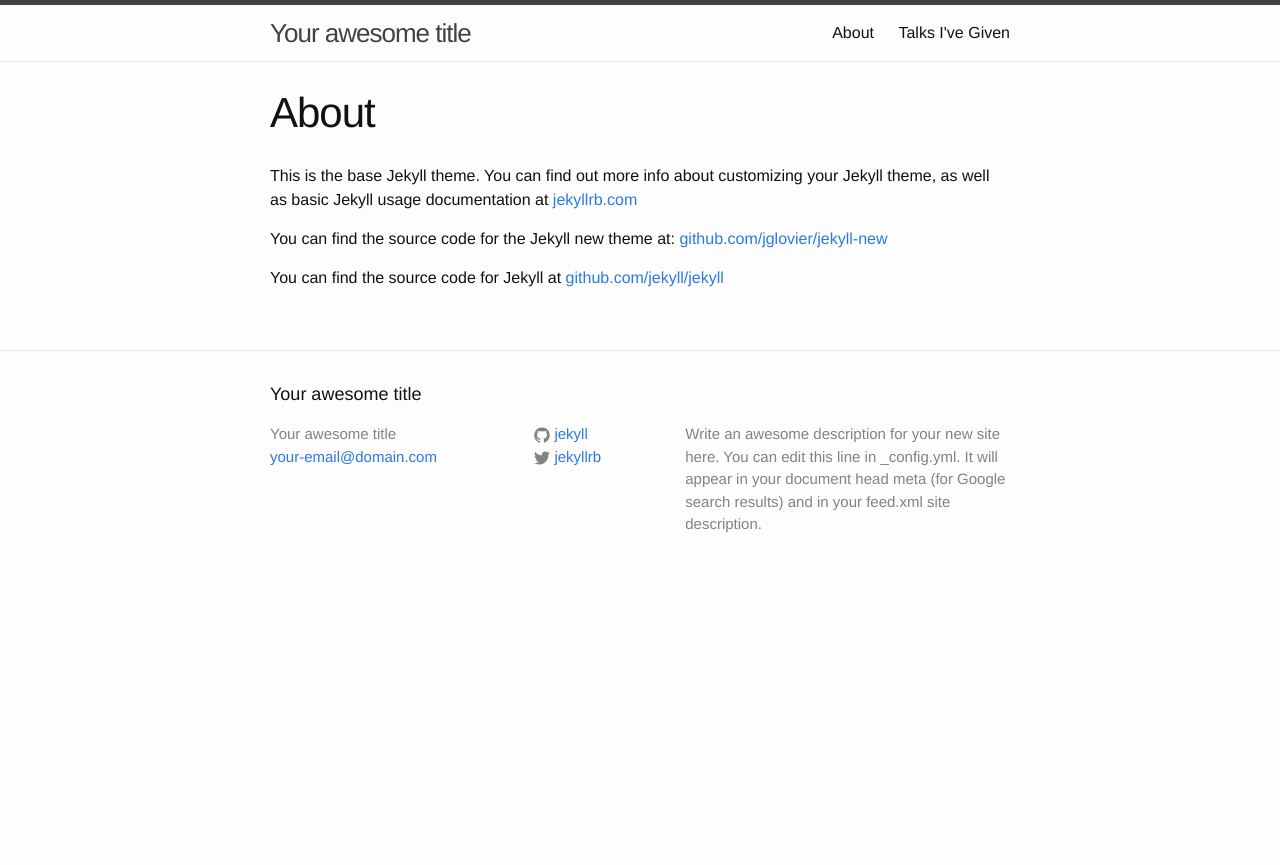
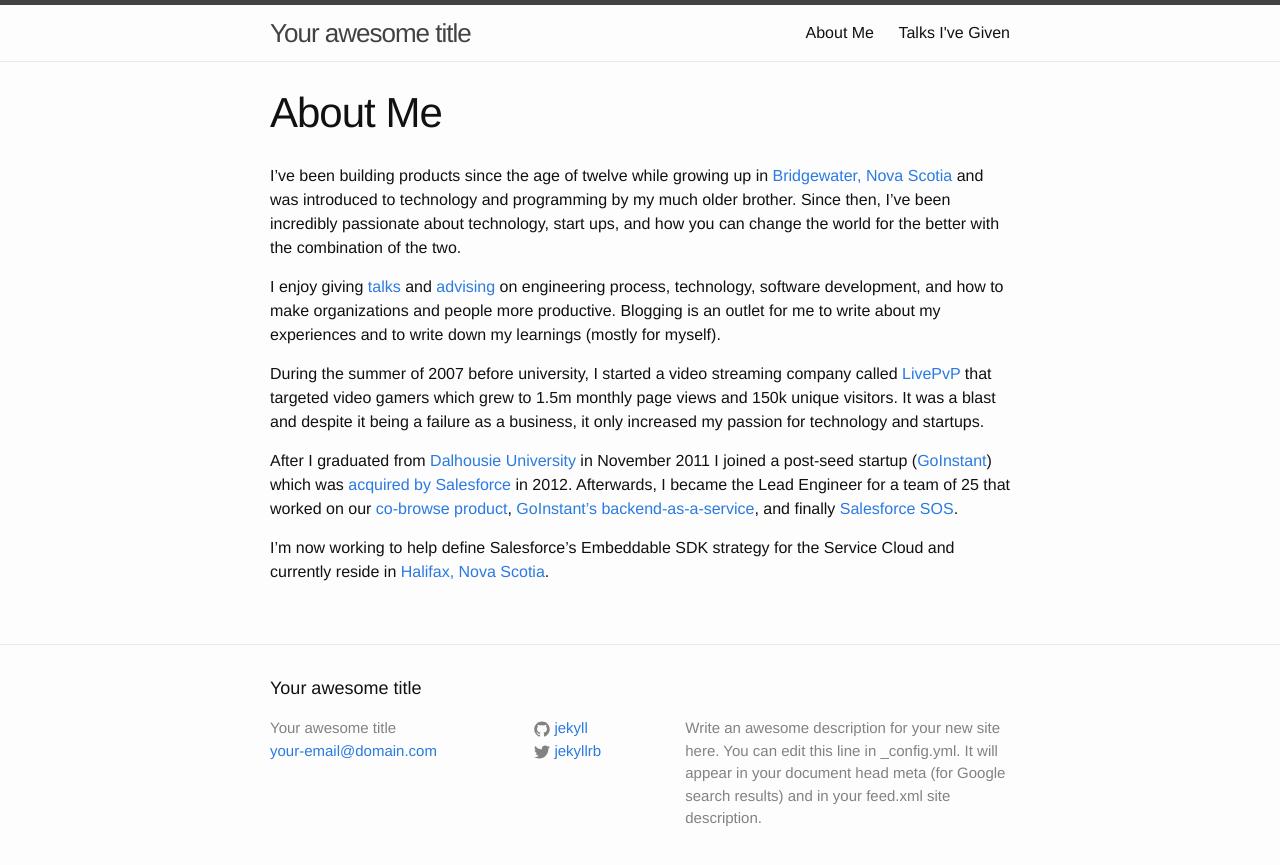
Before and after one commit to ianlivingstone/ianlivingstone.github.io, a Jekyll site: the page built from about.md, in a window 1280 px wide. Shown: the top 865 px of the page. Built offline with Jekyll 4.4.1, drawn with Linux system fonts in a browser that asks for light colours.

Commit message:
Add content for about page

```diff
--- a/about.md
+++ b/about.md
@@ -1,11 +1,31 @@
 ---
 layout: page
-title: About
+title: About Me
 permalink: /about/
 ---
 
-This is the base Jekyll theme. You can find out more info about customizing your Jekyll theme, as well as basic Jekyll usage documentation at [jekyllrb.com](http://jekyllrb.com/)
+I’ve been building products since the age of twelve while growing up in
+[Bridgewater, Nova
+Scotia](https://en.wikipedia.org/wiki/Bridgewater,_Nova_Scotia) and was
+introduced to technology and programming by my much older brother. Since then,
+I’ve been incredibly passionate about technology, start ups, and how you can
+change the world for the better with the combination of the two.
 
-You can find the source code for the Jekyll new theme at: [github.com/jglovier/jekyll-new](https://github.com/jglovier/jekyll-new)
+I enjoy giving [talks](/talks/) and [advising](/contact) on engineering process, technology, software
+development, and how to make organizations and people more productive. Blogging
+is an outlet for me to write about my experiences and to write down my
+learnings (mostly for myself).
 
-You can find the source code for Jekyll at [github.com/jekyll/jekyll](https://github.com/jekyll/jekyll)
+During the summer of 2007 before university, I started a video streaming
+company called [LivePvP](https://www.youtube.com/watch?v=HxRUyR7J2E4) that
+targeted video gamers which grew to 1.5m monthly page views and 150k unique
+visitors. It was a blast and despite it being a failure as a business, it only
+increased my passion for technology and startups.
+
+After I graduated from [Dalhousie University](https://www.dal.ca) in November 2011 I joined a
+post-seed startup ([GoInstant](http://techcrunch.com/2011/09/13/goinstant-is-browser-sharing-with-no-downloads/)) which was [acquired by Salesforce](http://techcrunch.com/2012/07/09/salesforce-com-reported-to-buy-goinstant-for-70-million/) in 2012.
+Afterwards, I became the Lead Engineer for a team of 25 that worked on our
+[co-browse product](http://techcrunch.com/2011/09/13/goinstant-is-browser-sharing-with-no-downloads/), [GoInstant’s backend-as-a-service](http://techcrunch.com/2013/07/17/goinstants-next-chapter-is-a-developer-platform-for-the-multiplayer-web/), and finally [Salesforce SOS](http://www.salesforce.com/ca/service-cloud/features/sos/).
+
+I’m now working to help define Salesforce’s Embeddable SDK strategy for the
+Service Cloud and currently reside in [Halifax, Nova Scotia](https://en.wikipedia.org/wiki/Halifax,_Nova_Scotia).
```
